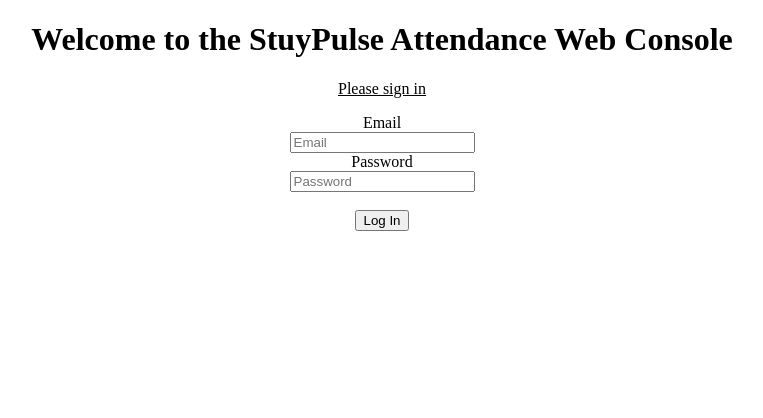
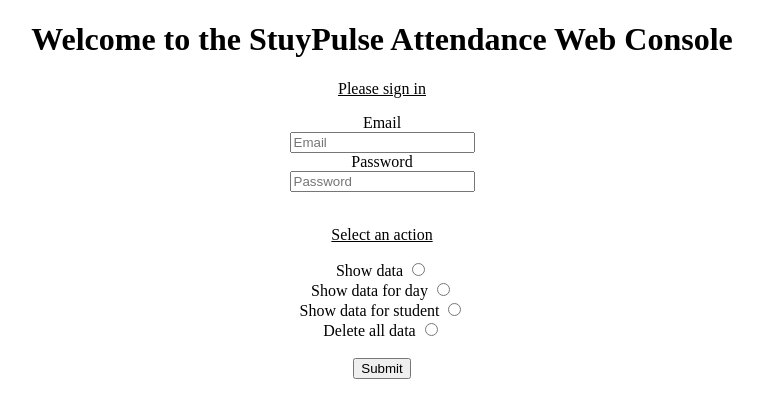
Before and after one commit to StuyPulse/attendance-scanner, a Flask app: template google-appengine/templates/login.html in a window 1280 px wide. Shown: the top 418 px of the page, without its empty margins (258-1021 px from the left). Run offline with Flask 2, Linux system fonts and the light colour scheme; the template is opened without the code that fills it, so the values that code supplies are empty.

Commit message:
Update web console with full functionality
Get date from client to prevent server/client time conflict

```diff
--- /dev/null
+++ b/google-appengine/static/js/script.js
@@ -0,0 +1,34 @@
+var dayRadio;
+var dayForm;
+var studentRadio;
+var studentForm;
+var dropRadio;
+
+function handleRadioChanged() {
+    if (dayRadio.checked)
+        dayForm.style.display = "";
+    else
+        dayForm.style.display = "none";
+    if (studentRadio.checked)
+        studentForm.style.display = "";
+    else
+        studentForm.style.display = "none";
+    if (dropRadio.checked)
+        alert("WARNING: This will delete ALL the data! Please make sure this is what you want to do.");
+}
+
+function init() {
+    dayForm = document.getElementById('day_radio_form');
+    dayForm.style.display = "none";
+    dayRadio = document.getElementById('day_radio');
+    studentForm = document.getElementById('student_radio_form');
+    studentForm.style.display = "none";
+    studentRadio = document.getElementById('student_radio');
+    dropRadio = document.getElementById('drop_radio');
+    radios = document.getElementsByName('action');
+    for (var i = 0;i < radios.length;++i) {
+        radios[i].addEventListener("change", handleRadioChanged);
+    }
+    handleRadioChanged();
+}
+document.addEventListener("DOMContentLoaded", init);
--- a/google-appengine/templates/login.html
+++ b/google-appengine/templates/login.html
@@ -23,8 +23,29 @@
             <input id="pass" type="password" name="pass" placeholder="Password">
             <br/>
             <br/>
-            <input type="submit" value="Log In">
+            <p class="center-text"><u>Select an action</u></p>
+            <label for="dump_radio">Show data</label>
+            <input id="dump_radio" type="radio" name="action" value="dump">
+            <br/>
+            <label for="day_radio">Show data for day</label>
+            <input id="day_radio" type="radio" name="action" value="day">
+            <div id="day_radio_form">
+                <input id="day" type="date" name="day">
+            </div>
+            <br/>
+            <label for="student_radio">Show data for student</label>
+            <input id="student_radio" type="radio" name="action" value="student">
+            <div id="student_radio_form">
+                <input id="student" type="number" name="student">
+            </div>
+            <br/>
+            <label for="drop_radio">Delete all data</label>
+            <input id="drop_radio" type="radio" name="action" value="drop">
+            <br/>
+            <br/>
+            <input type="submit" value="Submit">
         </form>
     </div>
 </body>
+<script src="{{ url_for('static', filename='js/script.js') }}"></script>
 </html>
```
Also changed, not shown: google-appengine/main.py (+88 -40 lines), 1 other file.
